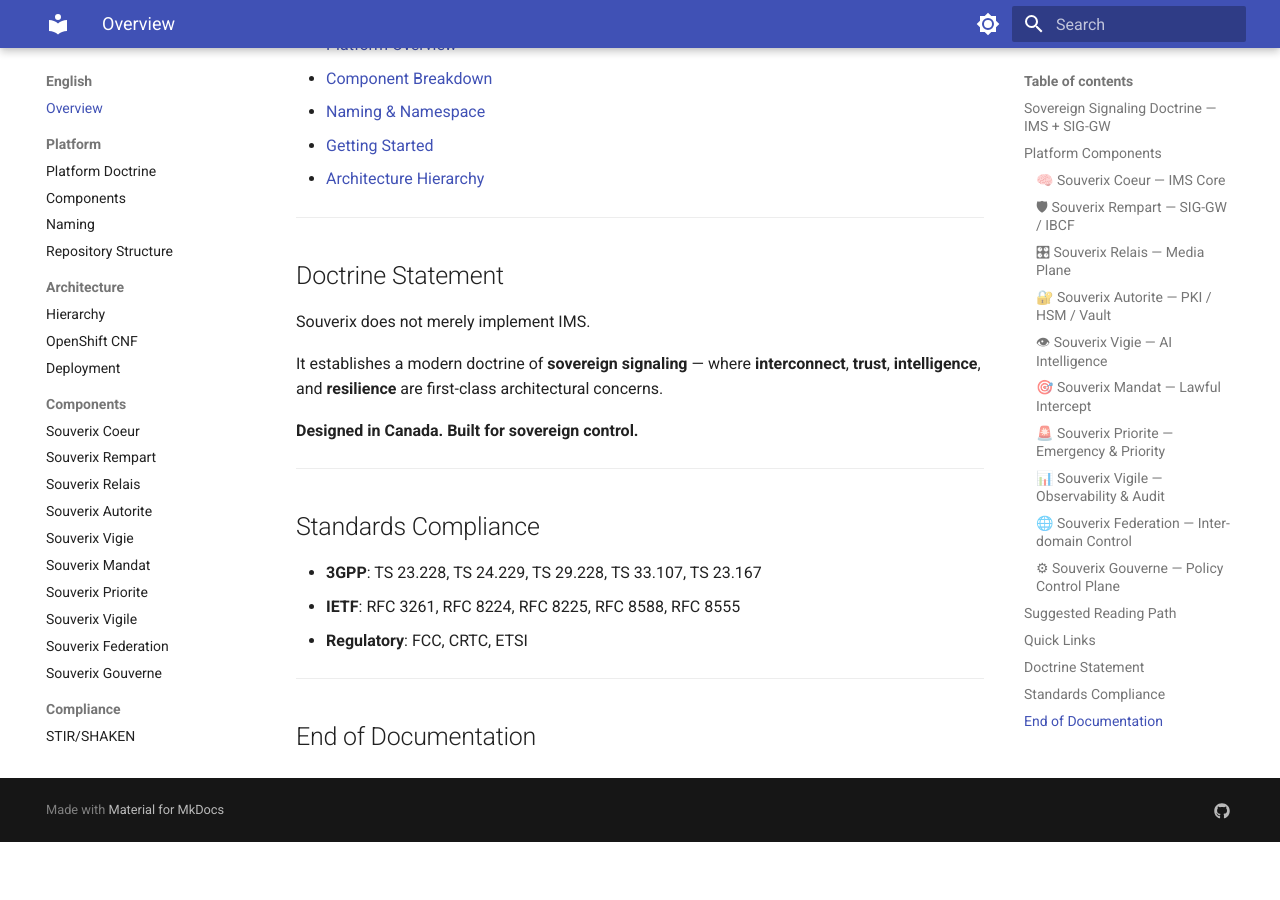
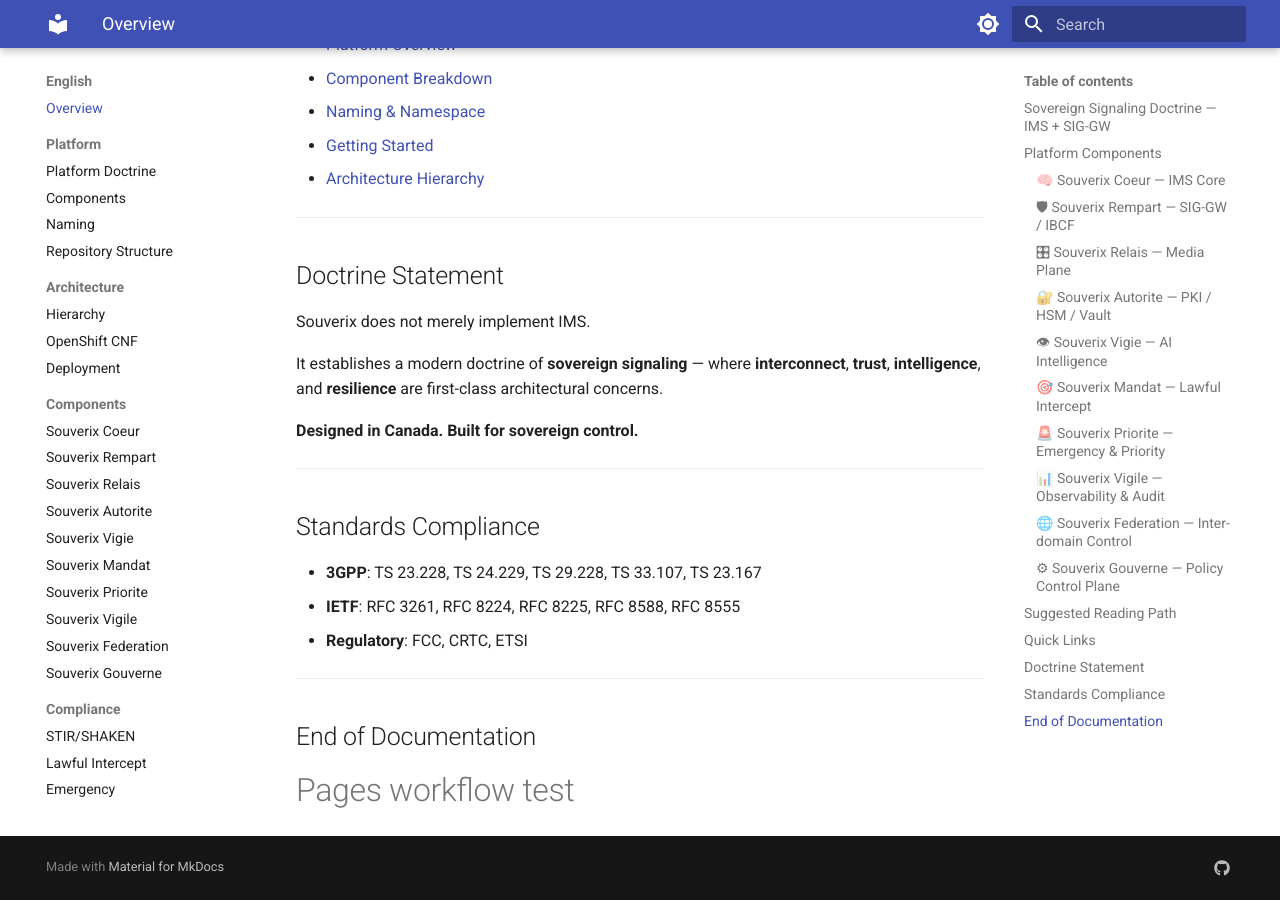
Before and after one commit to dasmlab/souverix, an MkDocs documentation site: the page built from docs/en/index.md, in a window 1280 px wide and 900 px high, scrolled down 2219 px. Built offline with MkDocs 1.6.1 and Material for MkDocs 9.7.7, drawn with Linux system fonts in a browser that asks for light colours; the version menu is left out; before the commit the page ends 3061 px from its top, so only the background shows below that.

Commit message:
docs: trigger pages workflow test

```diff
--- a/docs/en/index.md
+++ b/docs/en/index.md
@@ -84,3 +84,4 @@ It establishes a modern doctrine of **sovereign signaling** — where **intercon
 ---
 
 ## End of Documentation
+# Pages workflow test
```
